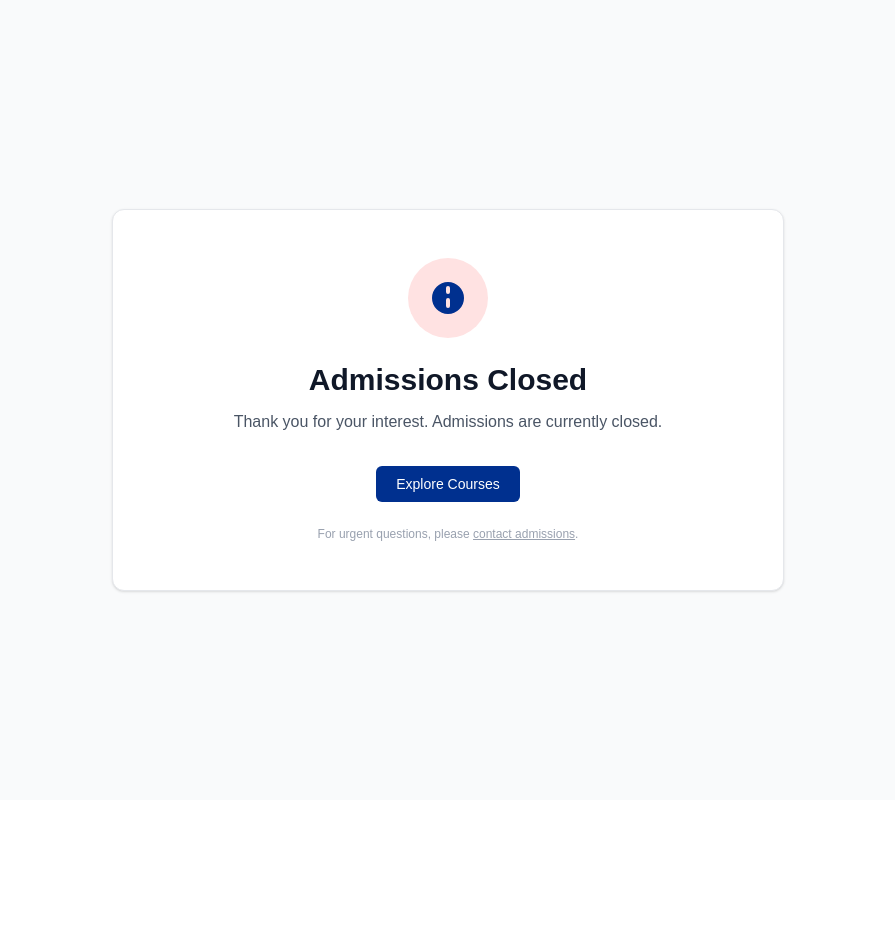
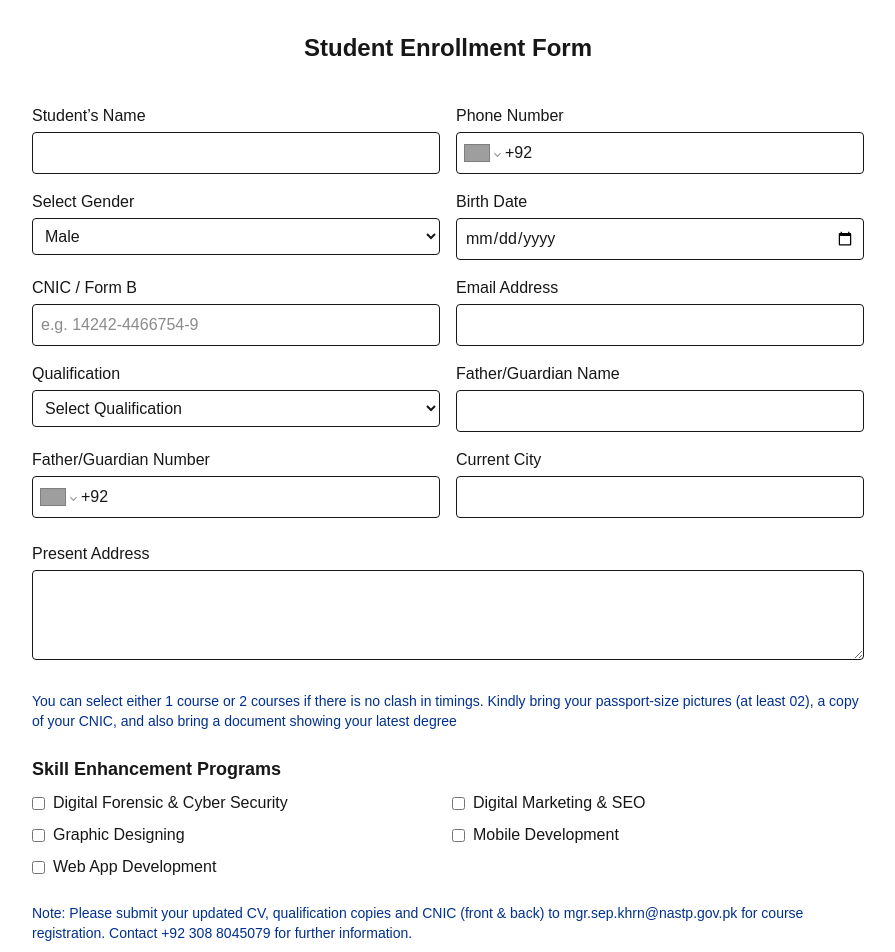
Before and after one commit to mansoorabbas123/nastp-web-form, a Next.js app: page / in a window 1280 px wide. Shown: the top 952 px of the page, without its empty margins (192-1087 px from the left). Before the commit the page ends 800 px from the top, so only its background shows below. Built offline with nearby package versions, Linux system fonts and the light colour scheme; grey boxes are pictures that could not be loaded.

Commit message:
update react

```diff
--- a/app/page.tsx
+++ b/app/page.tsx
@@ -152,341 +152,339 @@ export default function StudentRegistrationForm() {
   };
 
   return (
-//     <div className="max-w-4xl mx-auto p-8">
-//       <h1 className="text-2xl font-bold mb-10 text-center">
-//         Student Enrollment Form
-//       </h1>
+    <div className="max-w-4xl mx-auto p-8">
+      <h1 className="text-2xl font-bold mb-10 text-center">
+        Student Enrollment Form
+      </h1>
 
-//       <form onSubmit={handleSubmit(onSubmit)} className="space-y-6">
-//         {/* Student Info */}
-//         <div className="grid grid-cols-1 md:grid-cols-2 gap-4">
-//           <div>
-//             <label className="block mb-1 font-medium">Student’s Name</label>
-//             <input
-//               type="text"
-//               // placeholder="Student’s Name"
-//               {...register("name")}
-//               className="border p-2 rounded w-full"
-//             />
-//             {errors.name && (
-//               <p className="text-red-500 text-sm">{errors.name.message}</p>
-//             )}
-//           </div>
-//           <div>
-//             <label className="block mb-1 font-medium">Phone Number</label>
-//             <Controller
-//               name="phone"
-//               control={control}
-//               render={({ field }) => (
-//                 <PhoneInput
-//                   {...field}
-//                   defaultCountry="PK"
-//                   international
-//                   className="border p-2 rounded w-full"
-//                   placeholder="Phone Number"
-//                 />
-//               )}
-//             />
-//             {errors.phone && (
-//               <p className="text-red-500 text-sm">{errors.phone.message}</p>
-//             )}
-//           </div>
-//           <div>
-//             <label className="block mb-1 font">Select Gender</label>
-//             <select
-//               {...register("gender")}
-//               className="border p-2 rounded w-full"
-//             >
-//               {/* <option value="">Select Gender</option> */}
-//               <option value="Male">Male</option>
-//               <option value="Female">Female</option>
-//             </select>
-//             {errors.gender && (
-//               <p className="text-red-500 text-sm">{errors.gender.message}</p>
-//             )}
-//           </div>
-//           <div>
-//             <label className="block mb-1 font-medium">Birth Date</label>
-//             <input
-//               type="date"
-//               {...register("birthDate")}
-//               className="border p-2 rounded w-full"
-//             />
-//             {errors.birthDate && (
-//               <p className="text-red-500 text-sm">{errors.birthDate.message}</p>
-//             )}
-//           </div>
-//           <div>
-//             <div>
-//               <label className="block mb-1 font-medium">CNIC / Form B</label>
-//               <input
-//                 type="text"
-//                 placeholder="e.g. 14242-4466754-9"
-//                 {...register("cnic")}
-//                 className="border p-2 rounded w-full"
-//               />
-//               {errors.cnic && (
-//                 <p className="text-red-500 text-sm">{errors.cnic.message}</p>
-//               )}
-//             </div>
-//           </div>
-//           <div>
-//             <label className="block mb-1 font-medium">Email Address</label>
-//             <input
-//               type="email"
-//               // placeholder="Email Address"
-//               {...register("email")}
-//               className="border p-2 rounded w-full"
-//             />
-//             {errors.email && (
-//               <p className="text-red-500 text-sm">{errors.email.message}</p>
-//             )}
-//           </div>
-//           <div>
-//             <label className="block mb-1 font-medium">Qualification</label>
-//             <select
-//               {...register("qualification")}
-//               className="border p-2 rounded w-full"
-//             >
-//               <option value="">Select Qualification</option>
-//               <option value="MS">MS</option>
-//               <option value="BS">BS</option>
-//               <option value="FA">FA</option>
-//               <option value="FSC">FSC</option>
-//               <option value="Matric">Matric</option>
-//             </select>
-//             {errors.qualification && (
-//               <p className="text-red-500 text-sm">
-//                 {errors.qualification.message}
-//               </p>
-//             )}
-//           </div>
-//           <div>
-//             <label className="block mb-1 font-medium">Father/Guardian Name</label>
-//             <input
-//               type="text"
-//               // placeholder="Father/Guardian Name"
-//               {...register("fatherName")}
-//               className="border p-2 rounded w-full"
-//             />
-//             {errors.fatherName && (
-//               <p className="text-red-500 text-sm">{errors.fatherName.message}</p>
-//             )}
-//           </div>
-//           <div>
-//             <label className="block mb-1 font-medium">Father/Guardian Number</label>
-//             <Controller
-//               name="fatherNumber"
-//               control={control}
-//               render={({ field }) => (
-//                 <PhoneInput
-//                   {...field}
-//                   defaultCountry="PK"
-//                   international
-//                   className="border p-2 rounded w-full"
-//                   placeholder="Father/Guardian Number"
-//                 />
-//               )}
-//             />
-//             {errors.fatherNumber && (
-//               <p className="text-red-500 text-sm">
-//                 {errors.fatherNumber.message}
-//               </p>
-//             )}
-//           </div>
-//           <div>
-//             <label className="block mb-1 font-medium">Current City</label>
-//             <input
-//               type="text"
-//               // placeholder="District"
-//               {...register("city")}
-//               className="border p-2 rounded w-full"
-//             />
-//             {errors.city && (
-//               <p className="text-red-500 text-sm">{errors.city.message}</p>
-//             )}
-//           </div>
-//         </div>
+      <form onSubmit={handleSubmit(onSubmit)} className="space-y-6">
+        {/* Student Info */}
+        <div className="grid grid-cols-1 md:grid-cols-2 gap-4">
+          <div>
+            <label className="block mb-1 font-medium">Student’s Name</label>
+            <input
+              type="text"
+              // placeholder="Student’s Name"
+              {...register("name")}
+              className="border p-2 rounded w-full"
+            />
+            {errors.name && (
+              <p className="text-red-500 text-sm">{errors.name.message}</p>
+            )}
+          </div>
+          <div>
+            <label className="block mb-1 font-medium">Phone Number</label>
+            <Controller
+              name="phone"
+              control={control}
+              render={({ field }) => (
+                <PhoneInput
+                  {...field}
+                  defaultCountry="PK"
+                  international
+                  className="border p-2 rounded w-full"
+                  placeholder="Phone Number"
+                />
+              )}
+            />
+            {errors.phone && (
+              <p className="text-red-500 text-sm">{errors.phone.message}</p>
+            )}
+          </div>
+          <div>
+            <label className="block mb-1 font">Select Gender</label>
+            <select
+              {...register("gender")}
+              className="border p-2 rounded w-full"
+            >
+              {/* <option value="">Select Gender</option> */}
+              <option value="Male">Male</option>
+              <option value="Female">Female</option>
+            </select>
+            {errors.gender && (
+              <p className="text-red-500 text-sm">{errors.gender.message}</p>
+            )}
+          </div>
+          <div>
+            <label className="block mb-1 font-medium">Birth Date</label>
+            <input
+              type="date"
+              {...register("birthDate")}
+              className="border p-2 rounded w-full"
+            />
+            {errors.birthDate && (
+              <p className="text-red-500 text-sm">{errors.birthDate.message}</p>
+            )}
+          </div>
+          <div>
+            <div>
+              <label className="block mb-1 font-medium">CNIC / Form B</label>
+              <input
+                type="text"
+                placeholder="e.g. 14242-4466754-9"
+                {...register("cnic")}
+                className="border p-2 rounded w-full"
+              />
+              {errors.cnic && (
+                <p className="text-red-500 text-sm">{errors.cnic.message}</p>
+              )}
+            </div>
+          </div>
+          <div>
+            <label className="block mb-1 font-medium">Email Address</label>
+            <input
+              type="email"
+              // placeholder="Email Address"
+              {...register("email")}
+              className="border p-2 rounded w-full"
+            />
+            {errors.email && (
+              <p className="text-red-500 text-sm">{errors.email.message}</p>
+            )}
+          </div>
+          <div>
+            <label className="block mb-1 font-medium">Qualification</label>
+            <select
+              {...register("qualification")}
+              className="border p-2 rounded w-full"
+            >
+              <option value="">Select Qualification</option>
+              <option value="MS">MS</option>
+              <option value="BS">BS</option>
+              <option value="FA">FA</option>
+              <option value="FSC">FSC</option>
+              <option value="Matric">Matric</option>
+            </select>
+            {errors.qualification && (
+              <p className="text-red-500 text-sm">
+                {errors.qualification.message}
+              </p>
+            )}
+          </div>
+          <div>
+            <label className="block mb-1 font-medium">Father/Guardian Name</label>
+            <input
+              type="text"
+              // placeholder="Father/Guardian Name"
+              {...register("fatherName")}
+              className="border p-2 rounded w-full"
+            />
+            {errors.fatherName && (
+              <p className="text-red-500 text-sm">{errors.fatherName.message}</p>
+            )}
+          </div>
+          <div>
+            <label className="block mb-1 font-medium">Father/Guardian Number</label>
+            <Controller
+              name="fatherNumber"
+              control={control}
+              render={({ field }) => (
+                <PhoneInput
+                  {...field}
+                  defaultCountry="PK"
+                  international
+                  className="border p-2 rounded w-full"
+                  placeholder="Father/Guardian Number"
+                />
+              )}
+            />
+            {errors.fatherNumber && (
+              <p className="text-red-500 text-sm">
+                {errors.fatherNumber.message}
+              </p>
+            )}
+          </div>
+          <div>
+            <label className="block mb-1 font-medium">Current City</label>
+            <input
+              type="text"
+              // placeholder="District"
+              {...register("city")}
+              className="border p-2 rounded w-full"
+            />
+            {errors.city && (
+              <p className="text-red-500 text-sm">{errors.city.message}</p>
+            )}
+          </div>
+        </div>
 
-//         {/* Address */}
-//         <div>
-//           <label className="block mb-1 font-medium">Present Address</label>
-//           <textarea
-//             // placeholder="Present Address"
-//             {...register("address")}
-//             className="border p-2 rounded w-full"
-//             rows={3}
-//           />
-//           {errors.address && (
-//             <p className="text-red-500 text-sm">{errors.address.message}</p>
-//           )}
-//         </div>
+        {/* Address */}
+        <div>
+          <label className="block mb-1 font-medium">Present Address</label>
+          <textarea
+            // placeholder="Present Address"
+            {...register("address")}
+            className="border p-2 rounded w-full"
+            rows={3}
+          />
+          {errors.address && (
+            <p className="text-red-500 text-sm">{errors.address.message}</p>
+          )}
+        </div>
 
-//         <p className="text-[#00308F] text-sm">You can select either 1 course or 2 courses if there is no clash in timings. Kindly bring your passport-size pictures (at least 02), a copy of your CNIC, and also bring a document showing your latest degree</p>
+        <p className="text-[#00308F] text-sm">You can select either 1 course or 2 courses if there is no clash in timings. Kindly bring your passport-size pictures (at least 02), a copy of your CNIC, and also bring a document showing your latest degree</p>
 
 
-//         {/* Courses */}
-//         <div>
-//           <h2 className="text-lg font-semibold mb-2">
-//             Skill Enhancement Programs
-//           </h2>
-//           <div className="grid grid-cols-1 md:grid-cols-2 gap-2">
-//             {coursesList.map((course) => {
-//               const isSelected = selectedCourses.includes(course);
-//               const disableCheckbox =
-//                 !isSelected && selectedCourses.length >= 2;
-//               return (
-//                 <label key={course} className="flex items-center gap-2">
-//                   <input
-//                     type="checkbox"
-//                     value={course}
-//                     checked={isSelected}
-//                     onChange={(e) =>
-//                       handleCourseChange(course, e.target.checked)
-//                     }
-//                     disabled={disableCheckbox}
-//                     className="accent-blue-600"
-//                   />
-//                   {course}
-//                 </label>
-//               );
-//             })}
-//           </div>
-//           {errors.courses && (
-//             <p className="text-red-500 text-sm">{errors.courses.message}</p>
-//           )}
-//         </div>
+        {/* Courses */}
+        <div>
+          <h2 className="text-lg font-semibold mb-2">
+            Skill Enhancement Programs
+          </h2>
+          <div className="grid grid-cols-1 md:grid-cols-2 gap-2">
+            {coursesList.map((course) => {
+              const isSelected = selectedCourses.includes(course);
+              const disableCheckbox =
+                !isSelected && selectedCourses.length >= 2;
+              return (
+                <label key={course} className="flex items-center gap-2">
+                  <input
+                    type="checkbox"
+                    value={course}
+                    checked={isSelected}
+                    onChange={(e) =>
+                      handleCourseChange(course, e.target.checked)
+                    }
+                    disabled={disableCheckbox}
+                    className="accent-blue-600"
+                  />
+                  {course}
+                </label>
+              );
+            })}
+          </div>
+          {errors.courses && (
+            <p className="text-red-500 text-sm">{errors.courses.message}</p>
+          )}
+        </div>
 
-//         {/* Course Slots (Morning/Evening) */}
-//         {selectedCourses.length > 0 && (
-//           <div>
-//             <h2 className="text-lg font-semibold mb-2">Select Slots for Your Courses</h2>
-//             <div className="grid grid-cols-1 md:grid-cols-2 gap-4">
-//               {selectedCourses.map((course) => (
-//                 <div key={course}>
-//                   <label className="block mb-1 font-medium">{course} Slot</label>
-//                   <select
-//                     {...register(`courseSlots.${course}` as const, {
-//                       required: `Please select a slot for ${course}`,
-//                     })}
-//                     className="border p-2 rounded w-full"
-//                   >
-//                     <option value="">Select Slot</option>
-//                     <option value="Morning">Morning</option>
-//                     <option value="Evening">Evening</option>
-//                   </select>
-//                   {errors.courseSlots?.[course] && (
-//                     <p className="text-red-500 text-sm">
-//                       {errors.courseSlots[course]?.message as string}
-//                     </p>
-//                   )}
-//                 </div>
-//               ))}
-//             </div>
-//           </div>
-//         )}
-//         {/* Course Slots (Morning/Evening) */}
-// {/* {selectedCourses.length > 0 && (
-//   <div>
-//     <h2 className="text-lg font-semibold mb-2">Select Slots for Your Courses</h2>
-//     <div className="grid grid-cols-1 md:grid-cols-2 gap-4">
-//       {selectedCourses.map((course) => {
-//         const courseSlots = watch("courseSlots") || {};
-//         const selectedSlot = courseSlots[course];
+        {/* Course Slots (Morning/Evening) */}
+        {selectedCourses.length > 0 && (
+          <div>
+            <h2 className="text-lg font-semibold mb-2">Select Slots for Your Courses</h2>
+            <div className="grid grid-cols-1 md:grid-cols-2 gap-4">
+              {selectedCourses.map((course) => (
+                <div key={course}>
+                  <label className="block mb-1 font-medium">{course} Slot</label>
+                  <select
+                    {...register(`courseSlots.${course}` as const, {
+                      required: `Please select a slot for ${course}`,
+                    })}
+                    className="border p-2 rounded w-full"
+                  >
+                    <option value="">Select Slot</option>
+                    <option value="Morning">Morning</option>
+                    <option value="Evening">Evening</option>
+                  </select>
+                  {errors.courseSlots?.[course] && (
+                    <p className="text-red-500 text-sm">
+                      {errors.courseSlots[course]?.message as string}
+                    </p>
+                  )}
+                </div>
+              ))}
+            </div>
+          </div>
+        )}
+        {/* Course Slots (Morning/Evening) */}
+{/* {selectedCourses.length > 0 && (
+  <div>
+    <h2 className="text-lg font-semibold mb-2">Select Slots for Your Courses</h2>
+    <div className="grid grid-cols-1 md:grid-cols-2 gap-4">
+      {selectedCourses.map((course) => {
+        const courseSlots = watch("courseSlots") || {};
+        const selectedSlot = courseSlots[course];
 
-//         // Collect slots chosen by *other* courses
-//         const takenSlots = Object.entries(courseSlots)
-//           .filter(([c]) => c !== course)
-//           .map(([_, slot]) => slot);
+        // Collect slots chosen by *other* courses
+        const takenSlots = Object.entries(courseSlots)
+          .filter(([c]) => c !== course)
+          .map(([_, slot]) => slot);
 
-//         // Only show slots that are not already taken
-//         const availableSlots = ["Morning", "Evening"].filter(
-//           (slot) => !takenSlots.includes(slot as any)
-//         );
+        // Only show slots that are not already taken
+        const availableSlots = ["Morning", "Evening"].filter(
+          (slot) => !takenSlots.includes(slot as any)
+        );
 
-//         return (
-//           <div key={course}>
-//             <label className="block mb-1 font-medium">{course} Slot</label>
-//             <select
-//               {...register(`courseSlots.${course}` as const, {
-//                 required: `Please select a slot for ${course}`,
-//               })}
-//               className="border p-2 rounded w-full"
-//               value={selectedSlot || ""}
-//               onChange={(e) =>
-//                 setValue(`courseSlots.${course}` as const, e.target.value as any)
-//               }
-//             >
-//               <option value="">Select Slot</option>
-//               {availableSlots.map((slot) => (
-//                 <option key={slot} value={slot}>
-//                   {slot}
-//                 </option>
-//               ))}
-//             </select>
-//             {errors.courseSlots?.[course] && (
-//               <p className="text-red-500 text-sm">
-//                 {errors.courseSlots[course]?.message as string}
-//               </p>
-//             )}
-//           </div>
-//         );
-//       })}
-//     </div>
-//   </div>
-// )} */}
+        return (
+          <div key={course}>
+            <label className="block mb-1 font-medium">{course} Slot</label>
+            <select
+              {...register(`courseSlots.${course}` as const, {
+                required: `Please select a slot for ${course}`,
+              })}
+              className="border p-2 rounded w-full"
+              value={selectedSlot || ""}
+              onChange={(e) =>
+                setValue(`courseSlots.${course}` as const, e.target.value as any)
+              }
+            >
+              <option value="">Select Slot</option>
+              {availableSlots.map((slot) => (
+                <option key={slot} value={slot}>
+                  {slot}
+                </option>
+              ))}
+            </select>
+            {errors.courseSlots?.[course] && (
+              <p className="text-red-500 text-sm">
+                {errors.courseSlots[course]?.message as string}
+              </p>
+            )}
+          </div>
+        );
+      })}
+    </div>
+  </div>
+)} */}
 
 
-//         {/* Priorities */}
-//         {selectedCourses.length > 1 && <>
-//           <h2 className="text-lg font-semibold mb-2">Select Your Priorities</h2>
-//           <div className="grid grid-cols-1 md:grid-cols-2 gap-4">
-//             <label className="block mb-1 font-medium">Priority 1</label>
-//             <select {...register("priority1")} className="border p-2 rounded w-full">
-//               <option value="">Select 1st Priority</option>
-//               {selectedCourses.map((course) => (
-//                 <option key={course} value={course}>
-//                   {course}
-//                 </option>
-//               ))}
-//             </select>
-//             {errors.priority1 && (
-//               <p className="text-red-500 text-sm">{errors.priority1.message}</p>
-//             )}
-//             <label className="block mb-1 font-medium">Priority 2</label>
-//             <select {...register("priority2")} className="border p-2 rounded w-full">
-//               <option value="">Select 2nd Priority</option>
-//               {selectedCourses
-//                 .filter((course) => course !== priority1)
-//                 .map((course) => (
-//                   <option key={course} value={course}>
-//                     {course}
-//                   </option>
-//                 ))}
-//             </select>
-//             {errors.priority2 && (
-//               <p className="text-red-500 text-sm">{errors.priority2.message}</p>
-//             )}
-//           </div></>}
-//       <p className="text-[#00308F] mb-4 text-sm">
-//         Note: Please submit your updated CV, qualification copies and CNIC (front & back) to mgr.sep.khrn@nastp.gov.pk for course registration. Contact +92 308 8045079 for further information.
-//       </p>
-//         {/* Submit */}
-//         <button
-//           disabled={loading}
-//           type="submit"
-//           className={`py-2 px-4 rounded transition text-white ${isSubmitting
-//             ? "bg-gray-400 cursor-not-allowed"
-//             : "bg-blue-600 hover:bg-blue-700"
-//             }`}
-//         >
-//           {loading ? "Submitting..." : "Submit"}
-//         </button>
-//       </form>
-//     </div>
-<>
-<AdmissionClosed />
-</>
+        {/* Priorities */}
+        {selectedCourses.length > 1 && <>
+          <h2 className="text-lg font-semibold mb-2">Select Your Priorities</h2>
+          <div className="grid grid-cols-1 md:grid-cols-2 gap-4">
+            <label className="block mb-1 font-medium">Priority 1</label>
+            <select {...register("priority1")} className="border p-2 rounded w-full">
+              <option value="">Select 1st Priority</option>
+              {selectedCourses.map((course) => (
+                <option key={course} value={course}>
+                  {course}
+                </option>
+              ))}
+            </select>
+            {errors.priority1 && (
+              <p className="text-red-500 text-sm">{errors.priority1.message}</p>
+            )}
+            <label className="block mb-1 font-medium">Priority 2</label>
+            <select {...register("priority2")} className="border p-2 rounded w-full">
+              <option value="">Select 2nd Priority</option>
+              {selectedCourses
+                .filter((course) => course !== priority1)
+                .map((course) => (
+                  <option key={course} value={course}>
+                    {course}
+                  </option>
+                ))}
+            </select>
+            {errors.priority2 && (
+              <p className="text-red-500 text-sm">{errors.priority2.message}</p>
+            )}
+          </div></>}
+      <p className="text-[#00308F] mb-4 text-sm">
+        Note: Please submit your updated CV, qualification copies and CNIC (front & back) to mgr.sep.khrn@nastp.gov.pk for course registration. Contact +92 308 8045079 for further information.
+      </p>
+        {/* Submit */}
+        <button
+          disabled={loading}
+          type="submit"
+          className={`py-2 px-4 rounded transition text-white ${isSubmitting
+            ? "bg-gray-400 cursor-not-allowed"
+            : "bg-blue-600 hover:bg-blue-700"
+            }`}
+        >
+          {loading ? "Submitting..." : "Submit"}
+        </button>
+      </form>
+    </div>
+// <><AdmissionClosed /></>
   );
 }
 
```
Also changed, not shown: package.json (+5 -5 lines), tsconfig.json (+19 -5 lines), 1 other file (tests, documents, lock files or other folders).
